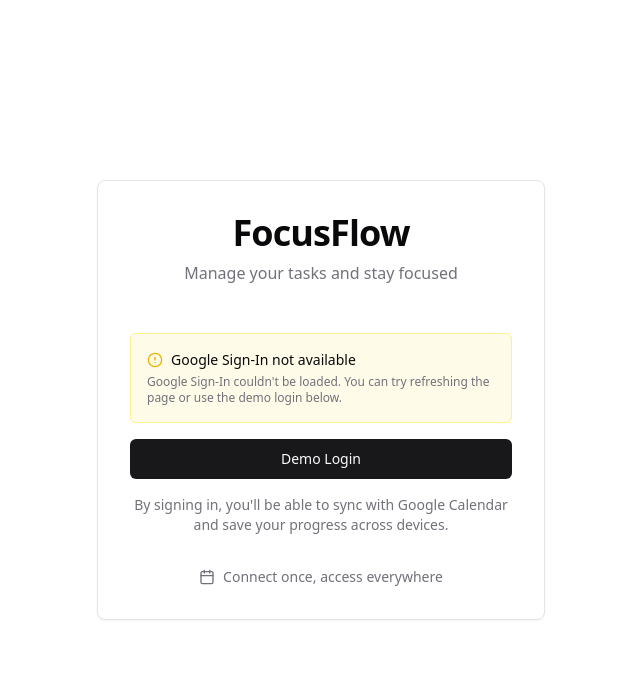
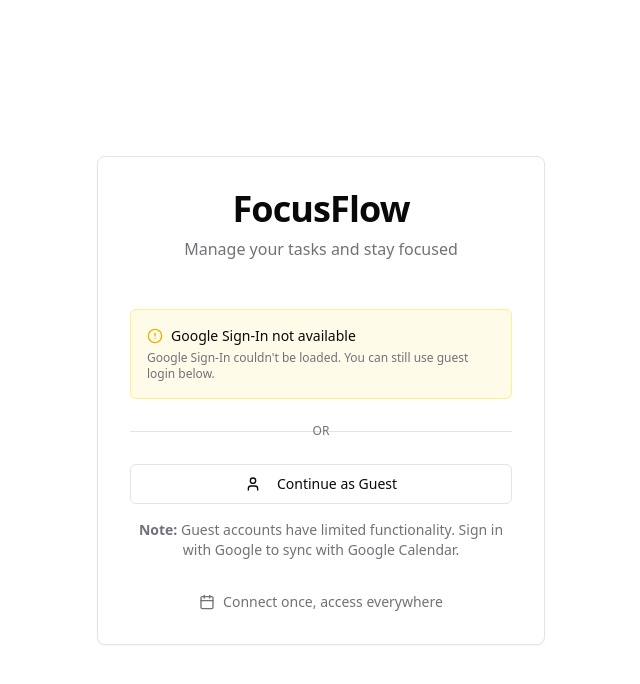
Before and after one commit to Tejas-Malhan/focusflow.github.io, a React (Vite) app: page /login in a window 1280 px wide. Shown: the top 684 px of the page, without its empty margins (319-959 px from the left). Built offline with nearby package versions, Linux system fonts and the light colour scheme.

Commit message:
Revert authentication changes
This commit reverts the previously committed authentication changes.

```diff
--- a/src/components/ui/separator.tsx
+++ b/src/components/ui/separator.tsx
@@ -1,3 +1,4 @@
+
 import * as React from "react"
 import * as SeparatorPrimitive from "@radix-ui/react-separator"
 
@@ -8,9 +9,33 @@ const Separator = React.forwardRef<
   React.ComponentPropsWithoutRef<typeof SeparatorPrimitive.Root>
 >(
   (
-    { className, orientation = "horizontal", decorative = true, ...props },
+    { className, orientation = "horizontal", decorative = true, children, ...props },
     ref
-  ) => (
+  ) => {
+    if (children) {
+      return (
+        <div className="relative flex items-center w-full">
+          <SeparatorPrimitive.Root
+            ref={ref}
+            decorative={decorative}
+            orientation={orientation}
+            className={cn(
+              "shrink-0 bg-border",
+              orientation === "horizontal"
+                ? "h-[1px] w-full"
+                : "h-full w-[1px]",
+              className
+            )}
+            {...props}
+          />
+          <div className="absolute inset-0 flex items-center justify-center">
+            {children}
+          </div>
+        </div>
+      )
+    }
+
+    return (
       <SeparatorPrimitive.Root
         ref={ref}
         decorative={decorative}
@@ -23,6 +48,7 @@ const Separator = React.forwardRef<
         {...props}
       />
     )
+  }
 )
 Separator.displayName = SeparatorPrimitive.Root.displayName
 
--- a/src/contexts/AuthContext.tsx
+++ b/src/contexts/AuthContext.tsx
@@ -8,7 +8,8 @@ type User = {
   email: string;
   picture: string;
   image?: string;
-  id: string; // Add unique ID for user identification
+  id: string;
+  isGuest?: boolean; // Flag to identify guest users
 };
 
 type AuthContextType = {
@@ -16,6 +17,7 @@ type AuthContextType = {
   loading: boolean;
   logout: () => void;
   login: (userData: Omit<User, "image">) => void;
+  loginAsGuest: () => void; // New function for guest login
   isAuthenticated: boolean;
   syncWithGoogleCalendar: () => Promise<boolean>;
   googleApiLoaded: boolean;
@@ -26,6 +28,7 @@ const AuthContext = createContext<AuthContextType>({
   loading: true,
   logout: () => {},
   login: () => {},
+  loginAsGuest: () => {}, // Initialize the new function
   isAuthenticated: false,
   syncWithGoogleCalendar: async () => false,
   googleApiLoaded: false,
@@ -98,9 +101,35 @@ export function AuthProvider({ children }: { children: React.ReactNode }) {
     }
   };
 
+  // New function for guest login
+  const loginAsGuest = () => {
+    const guestId = `guest_${Date.now()}`;
+    const guestUser = {
+      name: "Guest User",
+      email: `guest_${Date.now()}@example.com`,
+      picture: "https://ui-avatars.com/api/?name=Guest+User&background=random",
+      id: guestId,
+      isGuest: true
+    };
+
+    localStorage.setItem("user", JSON.stringify(guestUser));
+    setUser(guestUser);
+
+    // Initialize user stats for guest
+    const statsKey = `user_stats_${guestId}`;
+    localStorage.setItem(statsKey, JSON.stringify({
+      focusMinutes: 0,
+      tasksCompleted: 0,
+      eventsCreated: 0
+    }));
+
+    toast.success("Logged in as Guest");
+  };
+
   const logout = () => {
     localStorage.removeItem("user");
     setUser(null);
+    toast.info("Logged out successfully");
   };
 
   // Function to sync with Google Calendar
@@ -110,7 +139,14 @@ export function AuthProvider({ children }: { children: React.ReactNode }) {
       return false;
     }
 
+    if (user.isGuest) {
+      toast.error("Guest users cannot sync with Google Calendar. Please sign in with Google.");
+      return false;
+    }
+
     try {
+      toast.loading("Syncing with Google Calendar...");
+
       // In a real app, this would call Google Calendar API
       // For now, we'll simulate a successful sync
       const events = db.getEvents(user.id);
@@ -124,9 +160,16 @@ export function AuthProvider({ children }: { children: React.ReactNode }) {
       // Save the synced events
       db.saveEvents(syncedEvents, user.id);
 
+      // Simulate network delay
+      await new Promise(resolve => setTimeout(resolve, 1500));
+
+      toast.dismiss();
+      toast.success("Successfully synced with Google Calendar");
       return true;
     } catch (error) {
       console.error("Error syncing with Google Calendar:", error);
+      toast.dismiss();
+      toast.error("Failed to sync with Google Calendar");
       return false;
     }
   };
@@ -137,6 +180,7 @@ export function AuthProvider({ children }: { children: React.ReactNode }) {
       loading,
       logout,
       login,
+      loginAsGuest, // Add the new function to the context
       isAuthenticated: !!user,
       syncWithGoogleCalendar,
       googleApiLoaded
--- a/src/pages/Login.tsx
+++ b/src/pages/Login.tsx
@@ -4,8 +4,9 @@ import { useNavigate } from "react-router-dom";
 import { Button } from "@/components/ui/button";
 import { Card } from "@/components/ui/card";
 import { useAuth } from "@/contexts/AuthContext";
-import { LogIn, Calendar, AlertCircle } from "lucide-react";
+import { LogIn, Calendar, AlertCircle, User } from "lucide-react";
 import { toast } from "sonner";
+import { Separator } from "@/components/ui/separator";
 
 declare global {
   interface Window {
@@ -14,7 +15,7 @@ declare global {
 }
 
 export default function Login() {
-  const { user, loading, login, googleApiLoaded } = useAuth();
+  const { user, loading, login, loginAsGuest, googleApiLoaded } = useAuth();
   const navigate = useNavigate();
   const [isLoading, setIsLoading] = useState(false);
   const [googleErrorShown, setGoogleErrorShown] = useState(false);
@@ -78,7 +79,7 @@ export default function Login() {
       // Use the login function from AuthContext
       login(userData);
 
-      toast.success("Successfully logged in!");
+      toast.success("Successfully logged in with Google!");
       navigate('/');
     } catch (error) {
       toast.error("Authentication failed");
@@ -96,19 +97,11 @@ export default function Login() {
     }
   };
 
-  // Demo login for testing (when Google API is not available)
-  const handleDemoLogin = () => {
+  // Guest login handler
+  const handleGuestLogin = () => {
     setIsLoading(true);
     setTimeout(() => {
-      const demoUser = {
-        name: "Demo User",
-        email: "demo@example.com",
-        picture: "https://ui-avatars.com/api/?name=Demo+User&background=random",
-        id: "demo_user_123"
-      };
-
-      login(demoUser);
-      toast.success("Logged in as Demo User");
+      loginAsGuest();
       navigate('/');
       setIsLoading(false);
     }, 1000);
@@ -136,24 +129,32 @@ export default function Login() {
                 <span className="font-medium">Google Sign-In not available</span>
               </div>
               <p className="mt-1 text-xs text-muted-foreground">
-                Google Sign-In couldn't be loaded. You can try refreshing the page or use the demo login below.
+                Google Sign-In couldn't be loaded. You can still use guest login below.
               </p>
             </div>
           )}
 
-          {googleErrorShown && (
-            <Button
-              className="w-full"
-              onClick={handleDemoLogin}
-              disabled={isLoading}
-            >
-              {isLoading ? "Logging in..." : "Demo Login"}
-            </Button>
-          )}
+          <Separator className="my-4">
+            <span className="px-2 text-xs text-muted-foreground">OR</span>
+          </Separator>
+
+          <Button
+            className="w-full"
+            variant="outline"
+            onClick={handleGuestLogin}
+            disabled={isLoading}
+          >
+            {isLoading ? "Logging in..." : (
+              <>
+                <User className="mr-2 h-4 w-4" />
+                Continue as Guest
+              </>
+            )}
+          </Button>
 
           <p className="text-center text-sm text-muted-foreground">
-            By signing in, you'll be able to sync with Google Calendar
-            and save your progress across devices.
+            <strong>Note:</strong> Guest accounts have limited functionality.
+            Sign in with Google to sync with Google Calendar.
           </p>
         </div>
 
```
Lines whose indentation alone changed are shown as unchanged.
